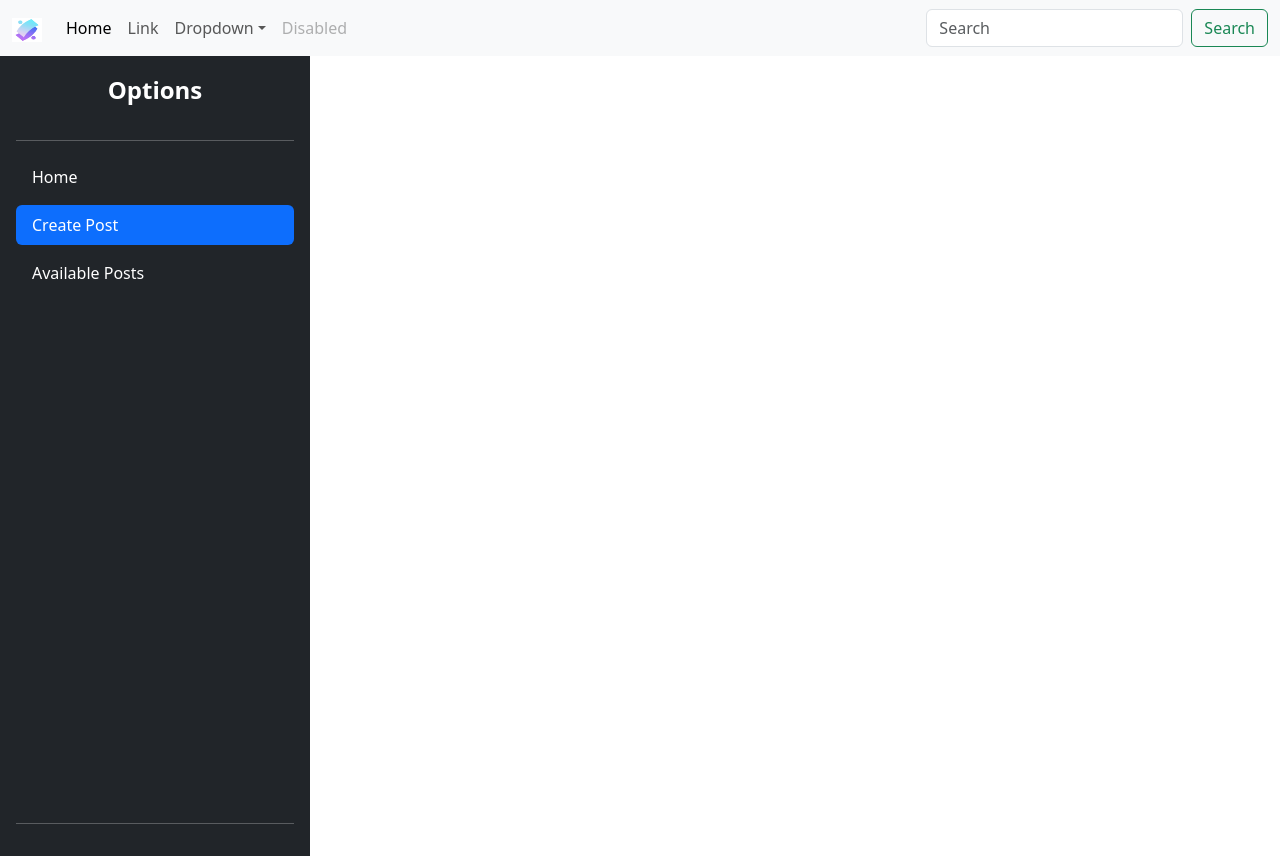
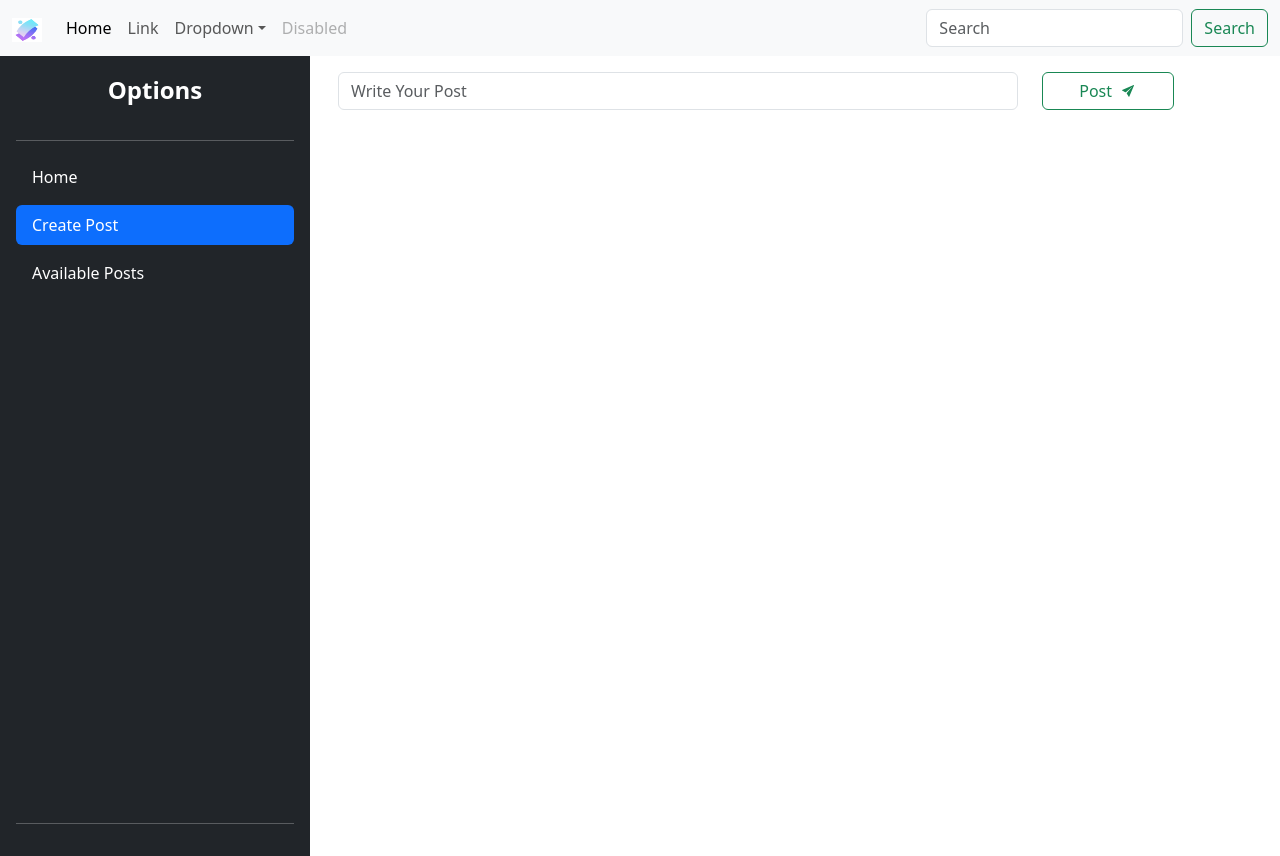
Before and after one commit to Aj9630747827/Social, a React (Vite) app: page / in a window 1280 px wide. Both pictures are taken after a click on the button "Create Post". Built offline with nearby package versions, Linux system fonts and the light colour scheme; the HTML template or start-up script is replaced by a standard one.

Commit message:
Made Create Post Form

```diff
--- a/package.json
+++ b/package.json
@@ -12,7 +12,8 @@
   "dependencies": {
     "bootstrap": "^5.3.8",
     "react": "^19.1.0",
-    "react-dom": "^19.1.0"
+    "react-dom": "^19.1.0",
+    "react-icons": "^5.6.0"
   },
   "devDependencies": {
     "@eslint/js": "^9.25.0",
--- /dev/null
+++ b/src/components/PostForm.jsx
@@ -0,0 +1,36 @@
+import { IoIosSend } from "react-icons/io";
+
+function PostForm() {
+  return (
+    <>
+      <div class="container text-center">
+        <div class="row">
+          <div class="col-9">
+            <div class="input-group mb-3 w-100">
+              <input
+                type="text"
+                class="form-control"
+                placeholder="Write Your Post"
+                aria-label="Post"
+                aria-describedby="button-addon2"
+              />
+            </div>
+          </div>
+
+          <div class="col-2">
+            <div className="d-grid d-md-flex justify-content-md-end">
+              <button
+                className="btn btn-outline-success w-100 w-md-auto d-flex align-items-center justify-content-center gap-2"
+                type="button"
+              >
+                <span className="d-none d-md-inline">Post</span>
+                <IoIosSend />
+              </button>
+            </div>
+          </div>
+        </div>
+      </div>
+    </>
+  );
+}
+export default PostForm;
--- a/src/components/SideBar.jsx
+++ b/src/components/SideBar.jsx
@@ -1,4 +1,5 @@
 import { useState } from "react";
+import PostForm from "./PostForm";
 
 function SideBar() {
   const [activeBtn, setActiveBtn] = useState("home");
@@ -6,7 +7,7 @@ function SideBar() {
 
   return (
     <>
-      {/* Toggle button only for small screens */}
+      {/* Toggle button (mobile) */}
       <div className="d-md-none p-2 bg-dark">
         <button
           className="btn btn-primary"
@@ -16,15 +17,14 @@ function SideBar() {
         </button>
       </div>
 
+      {/* Main layout */}
+      <div className="d-flex">
         {/* Sidebar */}
         <div
           className={`bg-dark text-white p-3 min-vh-100 ${
             showMenu ? "d-block" : "d-none"
           } d-md-flex flex-column flex-shrink-0`}
-        style={{
-          width: "310px",
-          maxWidth: "100%",
-        }}
+          style={{ width: "310px", maxWidth: "100%" }}
         >
           <a
             href="/"
@@ -81,6 +81,16 @@ function SideBar() {
 
           <hr />
         </div>
+
+        {/* Right Side Content */}
+        {activeBtn == "createPost" ? (
+          <div className="flex-grow-1 p-3">
+            <PostForm />
+          </div>
+        ) : (
+          <></>
+        )}
+      </div>
     </>
   );
 }
```
Also changed, not shown: 1 other file (tests, documents, lock files or other folders). Lines whose indentation alone changed are shown as unchanged.
